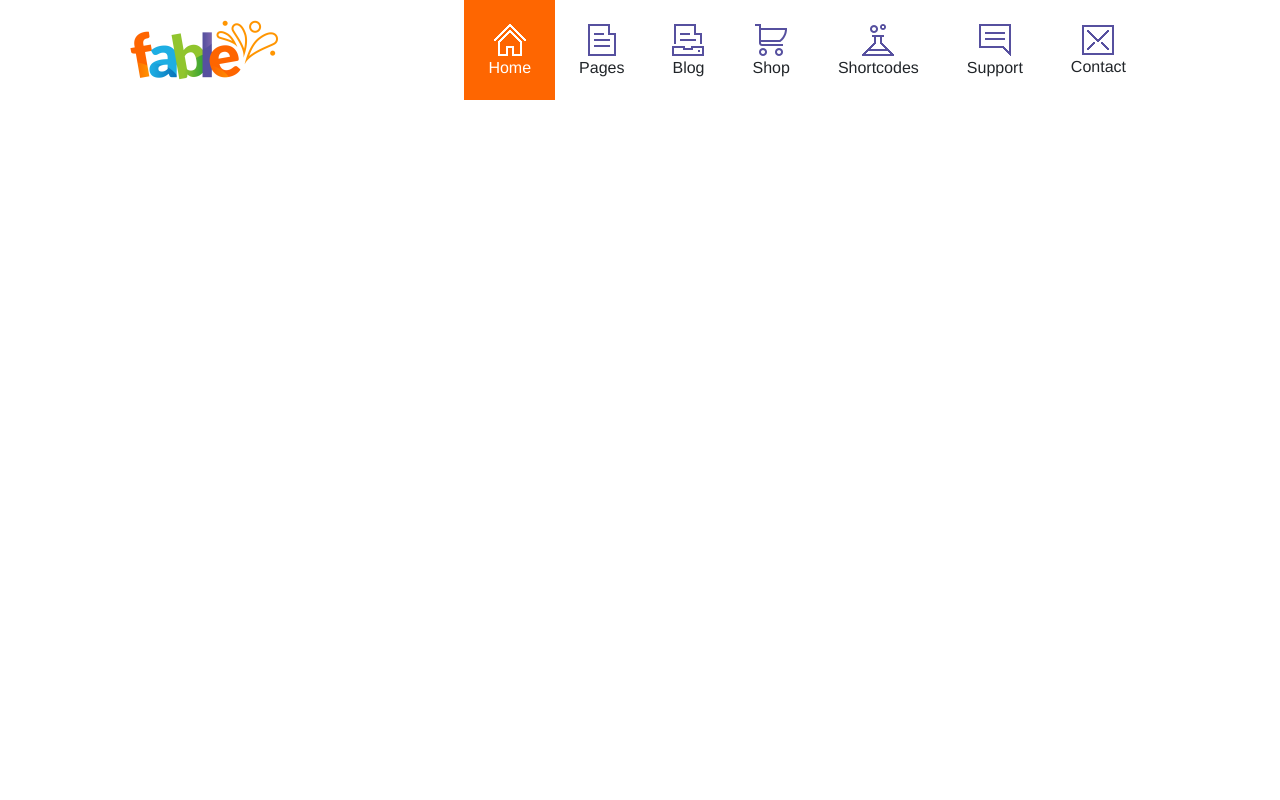
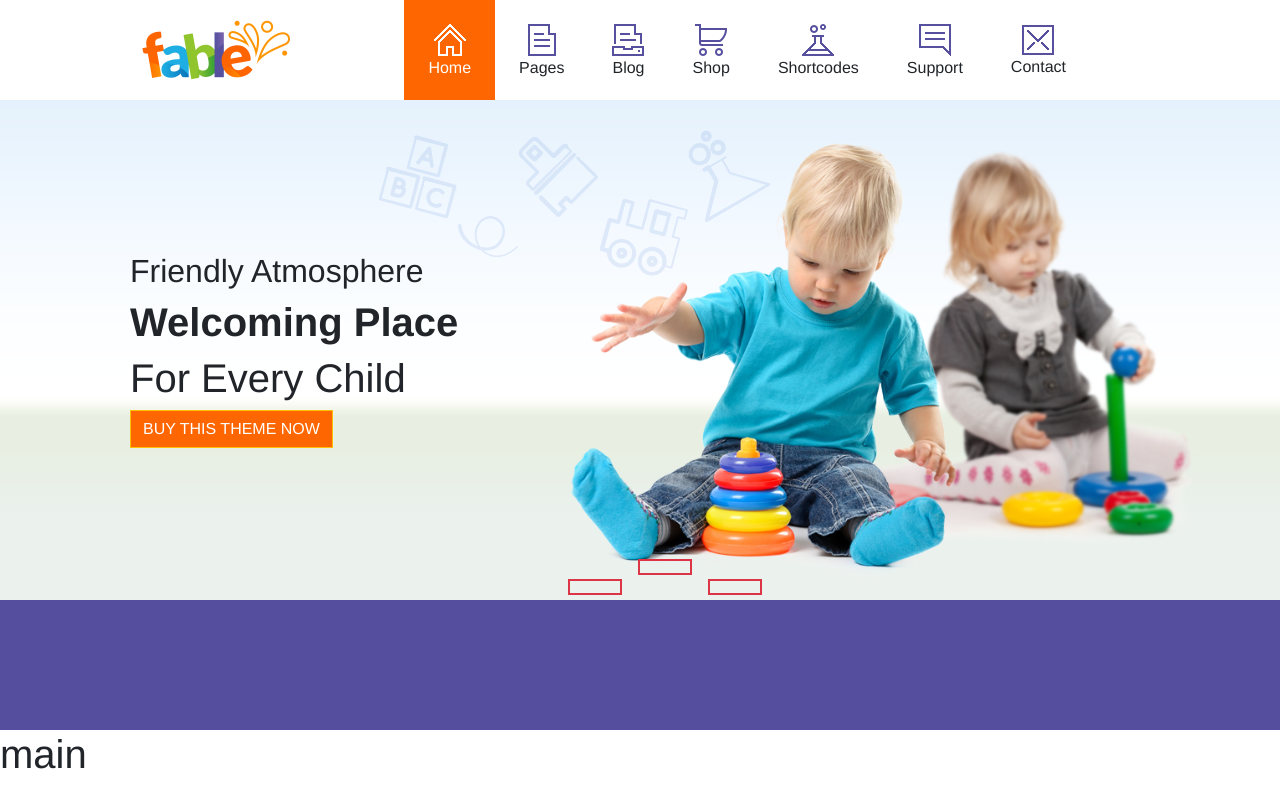
Before and after one commit to Alessio1921/proj-html-vuejs, a Vue app: page / in a window 1280 px wide. Built offline with nearby package versions, Linux system fonts and the light colour scheme.

Commit message:
added jumbotron

```diff
--- /dev/null
+++ b/src/assets/scss/partials/_common.scss
@@ -0,0 +1,10 @@
+*{
+  margin: 0;
+  padding: 0;
+  box-sizing: border-box;
+}
+.my-container{
+  width: 75%;
+  margin: 0 auto;
+  display: flex;
+}
--- /dev/null
+++ b/src/assets/scss/partials/_variables.scss
@@ -0,0 +1,5 @@
+$violet: #554e9e;
+$white:#fefffe;
+$black: #262626;
+$orange: #fe6601;
+$cameo:
--- /dev/null
+++ b/src/assets/scss/style.scss
@@ -0,0 +1,2 @@
+@import "./partials/common";
+@import "./partials/variables";
--- a/src/components/Header.vue
+++ b/src/components/Header.vue
@@ -1,9 +1,9 @@
 <template>
-  <header>
+  <header >
     <div class="container">
-      <div class="row">
+      <div class="row mx-5">
         <div class="col-12 d-flex justify-content-between">
-          <div class="header-logo ms-5">
+          <div class="header-logo ">
             <img src="../assets/fable/images/logo.png" alt="">
           </div>
           <div class="right-header">
--- a/src/components/Jumbotron.vue
+++ b/src/components/Jumbotron.vue
@@ -1,6 +1,34 @@
 <template>
-  <div>
+<div class="jumbotron">
+  <div class="jumbotron-top">
+    <div class="container d-flex position-relative align-items-center justify-content-between">
+      <div class="img-background position-absolute">
+        <img src="../assets/fable/images/slider_icon16.png" alt="">
+        <img class="jumbo-item-down" src="../assets/fable/images/slider_icon14.png" alt="">
+        <img src="../assets/fable/images/slider_icon11.png" alt="">
+        <img class="jumbo-item-down" src="../assets/fable/images/slider_icon12.png" alt="">
+        <img src="../assets/fable/images/slider_icon13.png" alt="">
+      </div>
+      <div class="jumbo-text ms-5">
+        <h2>Friendly Atmosphere</h2>
+        <h1 class="fw-bold">Welcoming Place</h1>
+        <h1 class="fw-lighter">For Every Child</h1>
+        <button class="btn btn-warning text-uppercase text-white">Buy this theme Now</button>
+      </div>
+      <div class="jumbo-img">
+        <img class="position-absolute" id="jumbo-first-img" src="../assets/fable/images/slider_slide2_img1.png" alt="">
+        <img class="mt-5" src="../assets/fable/images/slider_slide2_img2.png" alt="">
+        <div class="rectangles position-absolute">
+          <div class="rectangle border border-2 border-danger mx-2"></div>
+          <div class="rectangle border border-2 border-danger mx-2 center"></div>
+          <div class="rectangle border border-2 border-danger mx-2 "></div>
+        </div>
+      </div>
+    </div>
   </div>
+  <div class="jumbotron-bottom">
+  </div>
+</div>
 </template>
 
 <script>
@@ -13,4 +41,55 @@ export default {
 
 <!-- Add "scoped" attribute to limit CSS to this component only -->
 <style scoped lang="scss">
+.jumbotron{
+  height: 630px;
+  .jumbotron-top{
+    background-image: url('../assets/fable/images/slider_slide2_background.png');
+    background-position: bottom;
+    height: 500px;
+    .container{
+      height: 500px;
+      .img-background{
+        left: 27%;
+        top: 30px;
+        .jumbo-item-down{
+          position: relative;
+          top:60px;
+        }
+      }
+      .btn{
+        background-color: #fe6601;
+        border-radius: 0 ;
+      }
+      .jumbo-img{
+        height: 100%;
+        img{
+          height: 80%;
+        }
+        .rectangles{
+          display: flex;
+          left: 43%;
+          bottom: 5px;
+          .rectangle{
+            padding: 6px 25px;
+          }
+          .center{
+            position: relative;
+            bottom: 20px;
+          }
+        }
+      }
+      #jumbo-first-img{
+        right: 22%;
+        top: 35px;
+        height: 90%;
+      }
+    }
+  }
+  .jumbotron-bottom{
+      background-color: #554e9e;
+      height: 130px;
+      width: 100%;
+    }
+}
 </style>
--- a/src/components/Main.vue
+++ b/src/components/Main.vue
@@ -1,5 +1,6 @@
 <template>
   <div>
+    <h1>main</h1>
   </div>
 </template>
 
```
